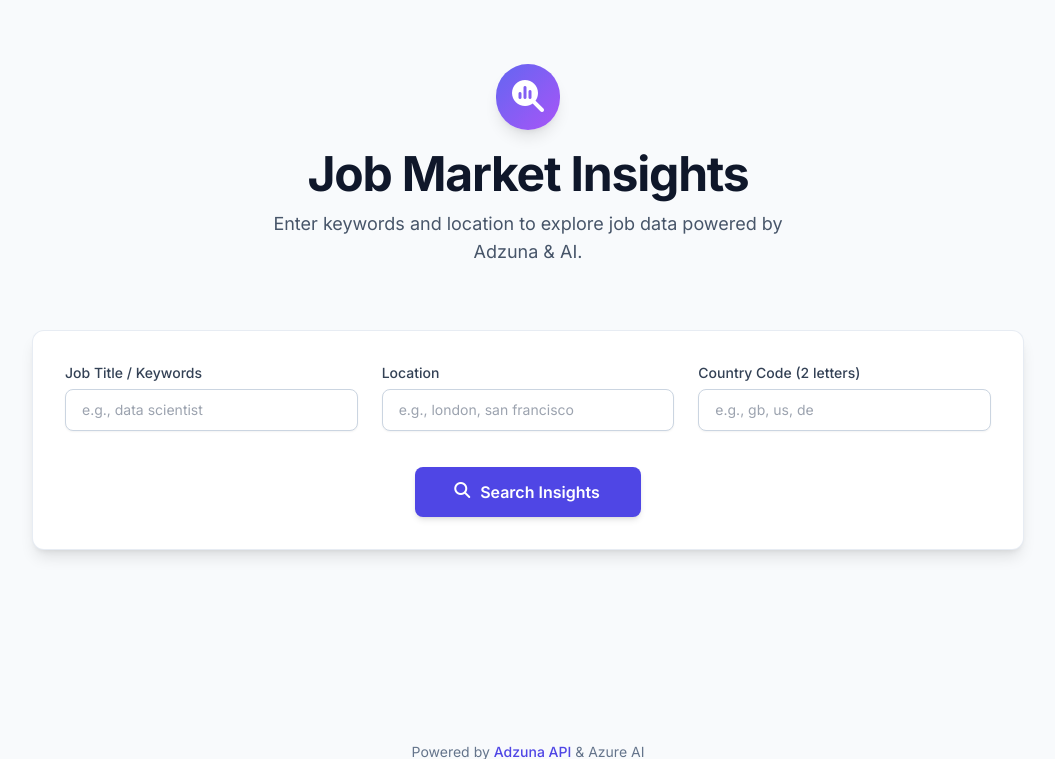
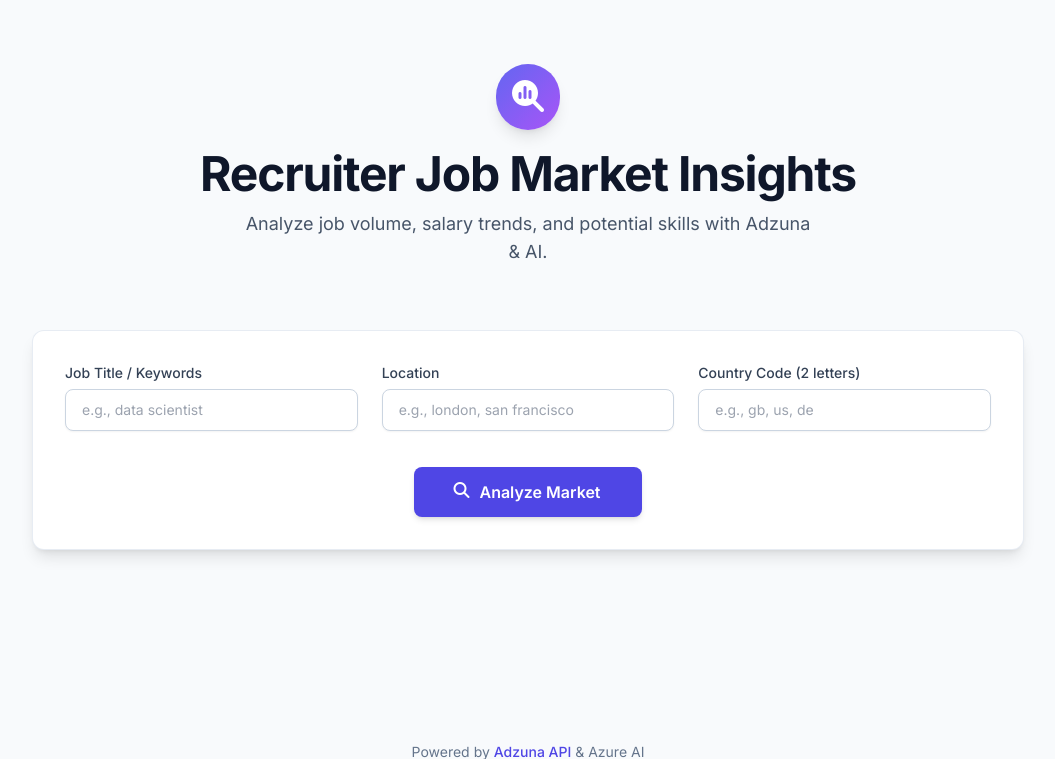
Before and after one commit to billo-w/job-app-v2, a Flask app: page / in a window 1280 px wide. Shown: the top 759 px of the page, without its empty margins (112-1167 px from the left). Run offline with Flask 2, Linux system fonts and the light colour scheme; some libraries are stand-ins or nearby versions.

Commit message:
updated app and html

```diff
--- a/app.py
+++ b/app.py
@@ -3,14 +3,15 @@ import requests
 from flask import Flask, request, jsonify, render_template, flash
 from dotenv import load_dotenv
 import logging
+import json # For safely parsing potential JSON in descriptions
 
 # Configure basic logging
 logging.basicConfig(level=logging.INFO)
 
-# Load environment variables from a .env file
+# Load environment variables
 load_dotenv()
 
-# Initialize the Flask application
+# Initialize Flask App
 app = Flask(__name__, template_folder='templates')
 app.secret_key = os.getenv('FLASK_SECRET_KEY', 'a_default_secret_key_for_dev')
 
@@ -18,21 +19,81 @@ app.secret_key = os.getenv('FLASK_SECRET_KEY', 'a_default_secret_key_for_dev')
 ADZUNA_APP_ID = os.getenv('ADZUNA_APP_ID')
 ADZUNA_APP_KEY = os.getenv('ADZUNA_APP_KEY')
 ADZUNA_API_BASE_URL = 'https://api.adzuna.com/v1/api/jobs'
-RESULTS_PER_PAGE = 100 # Increased number of jobs to fetch
+RESULTS_PER_PAGE = 20 # Fetch more jobs for display
 
-# --- Azure AI Foundry Configuration ---
+# --- Azure AI Configuration ---
 AZURE_AI_ENDPOINT = os.getenv('AZURE_AI_ENDPOINT')
 AZURE_AI_KEY = os.getenv('AZURE_AI_KEY')
 
-def get_ai_summary(query_details, total_jobs, job_listings_sample):
+def get_salary_histogram(country_code, location, job_title):
     """
-    Calls the deployed Azure AI (OpenAI compatible) model to generate a
-    recruiter-focused job market summary. Uses a sample of listings for the prompt.
+    Fetches salary histogram data from Adzuna.
+
+    Args:
+        country_code (str): 2-letter country code.
+        location (str): Location name.
+        job_title (str): Job title/keywords.
+
+    Returns:
+        dict: Salary histogram data, or None if an error occurs or no data found.
+    """
+    if not ADZUNA_APP_ID or not ADZUNA_APP_KEY:
+        app.logger.warning("Adzuna credentials not set, cannot fetch salary histogram.")
+        return None
+
+    histogram_url = f"{ADZUNA_API_BASE_URL}/{country_code.lower()}/histogram"
+    params = {
+        'app_id': ADZUNA_APP_ID,
+        'app_key': ADZUNA_APP_KEY,
+        'location0': location, # Adzuna uses location0 for histogram
+        'what': job_title,
+        'content-type': 'application/json'
+    }
+    app.logger.info(f"Fetching salary histogram for: {params}")
+    try:
+        response = requests.get(histogram_url, params=params, timeout=15)
+        response.raise_for_status()
+        data = response.json()
+        if 'histogram' in data and data['histogram']:
+            app.logger.info("Successfully fetched salary histogram.")
+            # Calculate average if possible (simple mean, may not be perfect)
+            total_salary = 0
+            total_count = 0
+            for salary_point, count in data['histogram'].items():
+                try:
+                    total_salary += float(salary_point) * count
+                    total_count += count
+                except ValueError:
+                    continue # Skip if salary point isn't a number
+            average_salary = round(total_salary / total_count) if total_count > 0 else None
+            return {"histogram": data['histogram'], "average": average_salary}
+        else:
+            app.logger.info("No salary histogram data found for this query.")
+            return None
+    except requests.exceptions.Timeout:
+        app.logger.error("Request to Adzuna histogram endpoint timed out.")
+        # Don't flash here, it's supplementary data
+        return None
+    except requests.exceptions.RequestException as e:
+        app.logger.error(f"Error fetching salary histogram: {e}")
+        if e.response is not None:
+             app.logger.error(f"Histogram Response Status: {e.response.status_code}, Body: {e.response.text[:200]}")
+        return None
+    except Exception as e:
+         app.logger.error(f"Unexpected error fetching salary histogram: {e}")
+         return None
+
+
+def get_ai_summary(query_details, total_jobs, job_listings_sample, salary_data):
+    """
+    Calls Azure AI model for an enhanced recruiter-focused summary,
+    incorporating salary data and inferring skills.
 
     Args:
         query_details (dict): Contains 'what', 'where', 'country'.
-        total_jobs (int): The total number of jobs found by Adzuna.
-        job_listings_sample (list): A sample list of job listing dicts (first few results).
+        total_jobs (int): Total number of jobs found.
+        job_listings_sample (list): Sample list of job listing dicts (including descriptions).
+        salary_data (dict): Dictionary containing salary histogram and average, or None.
 
     Returns:
         str: The AI-generated summary, or None if an error occurs.
@@ -41,22 +102,43 @@ def get_ai_summary(query_details, total_jobs, job_listings_sample):
         app.logger.warning("Azure AI Endpoint or Key not configured. Skipping summary.")
         return None
 
-    # --- Prepare the prompt for the AI model (Recruiter Focus) ---
-    # Use only the first 5-7 titles for the prompt to keep it concise
-    sample_titles = [job['title'] for job in job_listings_sample[:7]]
+    # --- Prepare data for the prompt ---
+    sample_titles = [job['title'] for job in job_listings_sample[:5]]
+    # Combine descriptions from the sample for skill inference (limit length)
+    sample_descriptions = " ".join([
+        job['description'] for job in job_listings_sample[:5]
+        if isinstance(job.get('description'), str) # Ensure description is a string
+    ])
+    # Limit combined description length to avoid overly long prompts
+    max_desc_length = 1000
+    if len(sample_descriptions) > max_desc_length:
+        sample_descriptions = sample_descriptions[:max_desc_length] + "..."
 
+    salary_info = "Not available"
+    if salary_data and salary_data.get('average'):
+        # Format average salary nicely (basic example, could use locale)
+        salary_info = f"approximately {salary_data['average']:,} (currency based on country)"
+    elif salary_data and salary_data.get('histogram'):
+         salary_info = "Distribution data available, but average could not be calculated."
+
+    # --- Construct the Enhanced Prompt ---
     system_message = (
-        "You are an AI assistant to proivde valuable information on the job market for recruiters. "
-        "Your goal is to provide hiring insights based on job volume data."
+        "You are an AI assistant providing recruitment market analysis. "
+        "Focus on actionable insights for a recruiter based *only* on the provided data."
     )
     user_prompt = (
-        f"Analyze the following job market data for a recruiter looking to hire for '{query_details['what']}' "
+        f"Analyze the job market for a recruiter hiring for '{query_details['what']}' "
         f"in '{query_details['where']}, {query_details['country'].upper()}'.\n\n"
-        f"Data Points:\n"
-        f"- Total matching job listings found: {total_jobs}\n"
-        f"- Sample similar job titles advertised: {', '.join(sample_titles) if sample_titles else 'None available'}\n\n"
-        f"Based *only* on the total number of job listings, provide brief insights on the job market"
-        f"Also, provide a summary of the most common skills required for these roles on based on the data provided"
+        f"**Market Data:**\n"
+        f"- Total Job Listings Found: {total_jobs}\n"
+        f"- Estimated Average Salary: {salary_info}\n"
+        f"- Sample Job Titles: {', '.join(sample_titles) if sample_titles else 'N/A'}\n"
+        f"- Sample Job Description Excerpts: {sample_descriptions if sample_descriptions else 'N/A'}\n\n"
+        f"**Recruiter Analysis (Based *only* on above data):**\n"
+        f"1.  **Market Activity & Competitiveness:** Based on job volume and salary data (if available), how active/competitive does this market seem?\n"
+        f"2.  **Key Skills/Keywords:** Based *only* on the sample titles and descriptions, what 2-3 potential key skills or technologies seem commonly required?\n"
+        f"3.  **Candidate Pool & Sourcing:** What does the job volume suggest about the likely candidate pool size and the potential need for proactive sourcing vs. relying on applications?\n\n"
+        f"Provide a concise, bulleted summary. Do not invent skills or salary details not present in the data."
     )
 
     payload = {
@@ -64,7 +146,7 @@ def get_ai_summary(query_details, total_jobs, job_listings_sample):
             {"role": "system", "content": system_message},
             {"role": "user", "content": user_prompt}
         ],
-        "max_tokens": 150,
+        "max_tokens": 250, # Increased slightly for more detailed analysis
         "temperature": 0.5
     }
     headers = {
@@ -72,27 +154,21 @@ def get_ai_summary(query_details, total_jobs, job_listings_sample):
         'api-key': AZURE_AI_KEY
     }
 
-    app.logger.info(f"Sending recruiter-focused request to Azure AI Endpoint: {AZURE_AI_ENDPOINT}")
+    app.logger.info(f"Sending enhanced recruiter request to Azure AI Endpoint: {AZURE_AI_ENDPOINT}")
     try:
-        response = requests.post(AZURE_AI_ENDPOINT, headers=headers, json=payload, timeout=25)
+        response = requests.post(AZURE_AI_ENDPOINT, headers=headers, json=payload, timeout=30) # Increased timeout
         response.raise_for_status()
         response_data = response.json()
         if 'choices' in response_data and len(response_data['choices']) > 0:
             message = response_data['choices'][0].get('message')
             if message and 'content' in message:
                 summary = message['content']
-                app.logger.info("Successfully received recruiter summary from Azure AI.")
+                app.logger.info("Successfully received enhanced recruiter summary from Azure AI.")
                 return summary.strip()
-            else:
-                 app.logger.warning(f"Azure AI response 'choices' structure unexpected: {message}")
-                 return None
-        else:
-            app.logger.warning(f"Azure AI response did not contain expected 'choices' field. Response: {response_data}")
-            return None
+            else: app.logger.warning(f"Azure AI response 'choices' structure unexpected: {message}"); return None
+        else: app.logger.warning(f"Azure AI response did not contain 'choices'. Response: {response_data}"); return None
     except requests.exceptions.Timeout:
-        app.logger.error("Request to Azure AI timed out.")
-        flash("Could not generate AI summary: The request timed out.", "warning")
-        return None
+        app.logger.error("Request to Azure AI timed out."); flash("Could not generate AI summary: The request timed out.", "warning"); return None
     except requests.exceptions.RequestException as e:
         # Log error details as before...
         app.logger.error(f"Error calling Azure AI endpoint: {e}")
@@ -101,16 +177,14 @@ def get_ai_summary(query_details, total_jobs, job_listings_sample):
             try: error_details = e.response.text
             except Exception: pass
             try:
-                error_json = e.response.json()
+                error_json = e.response.json();
                 if 'error' in error_json: app.logger.error(f"Azure AI Error Code: {error_json['error'].get('code')}, Message: {error_json['error'].get('message')}")
             except Exception: pass
             app.logger.error(f"Azure AI Raw Response Status: {e.response.status_code}, Body: {error_details[:500]}")
         flash(f"Could not generate AI summary: Error communicating with the AI service (Status: {e.response.status_code if e.response is not None else 'N/A'}). Please check configuration.", "warning")
         return None
     except Exception as e:
-        app.logger.error(f"Unexpected error during AI summary generation: {e}")
-        flash("An unexpected error occurred while generating the AI summary.", "warning")
-        return None
+        app.logger.error(f"Unexpected error during AI summary generation: {e}"); flash("An unexpected error occurred while generating the AI summary.", "warning"); return None
 
 
 @app.route('/', methods=['GET'])
@@ -121,8 +195,8 @@ def home():
 @app.route('/insights', methods=['POST'])
 def get_insights():
     """
-    Handles form submission, fetches job insights from Adzuna, gets AI summary,
-    and re-renders the main page with the results.
+    Handles form submission, fetches job insights & salary data from Adzuna,
+    gets enhanced AI summary, and re-renders the main page.
     """
     job_title = request.form.get('what')
     location = request.form.get('where')
@@ -134,82 +208,71 @@ def get_insights():
         return render_template('index.html', insights=None, form_data=form_data)
 
     if not ADZUNA_APP_ID or not ADZUNA_APP_KEY:
-         flash("Adzuna API credentials not configured on the server. Please contact the administrator.", "error")
+         flash("Adzuna API credentials not configured on the server.", "error")
          return render_template('index.html', insights=None, form_data=form_data)
 
-    # --- Prepare Adzuna API Request ---
+    insights_data = None
+    salary_data = None
+    ai_summary = None
+
+    # --- Call Adzuna Search API ---
     api_url = f"{ADZUNA_API_BASE_URL}/{country_code.lower()}/search/1"
     params = {
-        'app_id': ADZUNA_APP_ID,
-        'app_key': ADZUNA_APP_KEY,
-        'what': job_title,
-        'where': location,
-        'results_per_page': RESULTS_PER_PAGE, # Use the updated variable
+        'app_id': ADZUNA_APP_ID, 'app_key': ADZUNA_APP_KEY, 'what': job_title,
+        'where': location, 'results_per_page': RESULTS_PER_PAGE,
         'content-type': 'application/json'
     }
-
-    insights_data = None
-    ai_summary = None
-
-    # --- Call Adzuna API ---
     try:
         app.logger.info(f"Fetching Adzuna data for: {params}")
-        response = requests.get(api_url, params=params, timeout=20) # Slightly increased timeout for more results
+        response = requests.get(api_url, params=params, timeout=20)
         response.raise_for_status()
         data = response.json()
         app.logger.info("Successfully fetched data from Adzuna.")
 
-        # --- Extract Adzuna Insights ---
         total_jobs = data.get('count', 0)
-        results = data.get('results', []) # This now contains up to RESULTS_PER_PAGE jobs
-        job_listings = [ # Process all fetched jobs for display
-            {
-                "title": job.get('title'),
-                "company": job.get('company', {}).get('display_name', 'N/A'),
-                "location": job.get('location', {}).get('display_name', 'N/A'),
-                "description": job.get('description', 'No description available.'),
-                "url": job.get('redirect_url'),
-                "created": job.get('created')
-            }
+        results = data.get('results', [])
+        job_listings = [
+            { "title": job.get('title'), "company": job.get('company', {}).get('display_name', 'N/A'),
+              "location": job.get('location', {}).get('display_name', 'N/A'),
+              "description": job.get('description', 'No description available.'),
+              "url": job.get('redirect_url'), "created": job.get('created') }
             for job in results
         ]
 
         insights_data = {
-            "query": { "what": job_title, "where": location, "country": country_code },
-            "total_matching_jobs": total_jobs,
-            "job_listings": job_listings, # Pass the full list for display
-            "ai_summary": None
+            "query": form_data, "total_matching_jobs": total_jobs,
+            "job_listings": job_listings, "ai_summary": None, "salary_data": None
         }
 
-        # --- Call Azure AI for Summary (if Adzuna call was successful) ---
+        # --- Call Adzuna Histogram API (if search successful) ---
         if insights_data:
-            # Pass only the first few listings as a sample to the AI function
+            salary_data = get_salary_histogram(country_code, location, job_title)
+            if salary_data:
+                insights_data['salary_data'] = salary_data # Add salary data to insights
+
+        # --- Call Azure AI for Summary (if search successful) ---
+        if insights_data:
             ai_summary = get_ai_summary(
-                insights_data['query'],
-                insights_data['total_matching_jobs'],
-                insights_data['job_listings'][:10] # Send sample (e.g., first 10) to AI
+                insights_data['query'], insights_data['total_matching_jobs'],
+                insights_data['job_listings'][:10], # Pass sample listings (with descriptions)
+                salary_data # Pass fetched salary data
             )
             if ai_summary:
                 insights_data['ai_summary'] = ai_summary
 
     except requests.exceptions.Timeout:
-         app.logger.error("Request to Adzuna timed out.")
+         app.logger.error("Request to Adzuna search timed out.")
          flash("Could not retrieve job data: The request to Adzuna timed out.", "error")
     except requests.exceptions.HTTPError as e:
          # Log error details as before...
          error_message = f"Adzuna API Error: {e.response.status_code}."
-         try:
-             api_error_details = e.response.json().get('__all__') or e.response.json().get('error') or e.response.text
-             if api_error_details: error_message += f" Details: {str(api_error_details)[:200]}"
+         try: api_error_details = e.response.json().get('__all__') or e.response.json().get('error') or e.response.text; error_message += f" Details: {str(api_error_details)[:200]}"
          except Exception: pass
-         app.logger.error(f"Adzuna HTTP Error: {error_message}")
-         flash(error_message, "error")
+         app.logger.error(f"Adzuna HTTP Error: {error_message}"); flash(error_message, "error")
     except requests.exceptions.RequestException as e:
-        app.logger.error(f"Failed to connect to Adzuna API: {e}")
-        flash(f"Could not retrieve job data: Failed to connect to Adzuna API.", "error")
+        app.logger.error(f"Failed to connect to Adzuna API: {e}"); flash(f"Could not retrieve job data: Failed to connect to Adzuna API.", "error")
     except Exception as e:
-        app.logger.error(f"Unexpected error during Adzuna data fetch: {e}")
-        flash("An internal server error occurred while retrieving job data.", "error")
+        app.logger.error(f"Unexpected error during Adzuna data fetch: {e}"); flash("An internal server error occurred while retrieving job data.", "error")
 
     # --- Render Template ---
     return render_template('index.html', insights=insights_data, form_data=form_data)
--- a/templates/index.html
+++ b/templates/index.html
@@ -24,6 +24,8 @@
         .line-clamp-3 { overflow: hidden; display: -webkit-box; -webkit-box-orient: vertical; -webkit-line-clamp: 3; }
         /* AI Summary Box Styling - Modernized */
         .ai-summary-box { background: linear-gradient(145deg, #f0f9ff 0%, #e0f2fe 100%); border: 1px solid #e0f2fe; border-left-width: 4px; border-left-color: #38bdf8; color: #0c4a6e; box-shadow: 0 2px 4px rgba(0, 0, 0, 0.05); }
+        /* Salary Info Box */
+        .salary-info-box { background-color: #f0fdfa; border: 1px solid #a7f3d0; border-left-width: 4px; border-left-color: #10b981; color: #065f46; box-shadow: 0 2px 4px rgba(0, 0, 0, 0.05); }
         /* Input field focus state */
         input[type="text"]:focus { box-shadow: 0 0 0 2px #c7d2fe; border-color: #6366f1; }
         /* Button hover/focus state */
@@ -41,8 +43,8 @@
             <div class="inline-block bg-gradient-to-br from-indigo-500 to-purple-500 text-white p-4 rounded-full mb-5 shadow-lg">
                  <i class="fas fa-magnifying-glass-chart fa-2x"></i>
             </div>
-            <h1 class="text-3xl sm:text-4xl lg:text-5xl font-bold text-slate-900 tracking-tight">Job Market Insights</h1>
-            <p class="text-slate-600 mt-3 text-lg max-w-xl mx-auto">Enter keywords and location to explore job data powered by Adzuna & AI.</p>
+            <h1 class="text-3xl sm:text-4xl lg:text-5xl font-bold text-slate-900 tracking-tight">Recruiter Job Market Insights</h1> {# Updated Title #}
+            <p class="text-slate-600 mt-3 text-lg max-w-xl mx-auto">Analyze job volume, salary trends, and potential skills with Adzuna & AI.</p> {# Updated Subtitle #}
         </header>
 
         {% with messages = get_flashed_messages(with_categories=true) %}
@@ -83,7 +85,7 @@
                 <div class="text-center pt-3">
                     <button type="submit"
                             class="inline-flex items-center justify-center py-3 px-10 border border-transparent shadow-md text-base font-semibold rounded-lg text-white bg-indigo-600 hover:bg-indigo-700 focus:outline-none focus-visible:ring-2 focus-visible:ring-offset-2 focus-visible:ring-indigo-500 transition-all-ease transform hover:-translate-y-0.5">
-                        <i class="fas fa-search mr-2 -ml-1 h-5 w-5"></i> Search Insights
+                        <i class="fas fa-search mr-2 -ml-1 h-5 w-5"></i> Analyze Market
                     </button>
                 </div>
             </form>
@@ -93,7 +95,7 @@
         <section id="results" class="transition-all-ease duration-300 space-y-10">
             <header class="text-center md:text-left border-b border-slate-200 pb-4">
                  <h2 class="text-2xl font-semibold text-slate-800">
-                    Analysis Results
+                    Market Analysis
                  </h2>
                  <p class="text-md text-slate-500 mt-1">
                     Found <strong class="font-semibold text-indigo-600">{{ insights.total_matching_jobs }}</strong> jobs for
@@ -101,10 +103,29 @@
                  </p>
             </header>
 
+            {% if insights.salary_data %}
+            <div class="salary-info-box p-6 rounded-lg">
+                 <h3 class="text-lg font-semibold mb-2.5 flex items-center text-emerald-800">
+                    <i class="fa-solid fa-sack-dollar mr-2.5 text-emerald-600 fa-lg"></i> Salary Insights (Estimated)
+                </h3>
+                {% if insights.salary_data.average %}
+                    <p class="text-sm leading-relaxed">
+                        Estimated average salary based on available listings:
+                        <strong class="text-lg font-semibold">{{ "{:,.0f}".format(insights.salary_data.average) }}</strong>
+                        <span class="text-xs text-emerald-700"> (Currency based on country: {{ insights.query.country.upper() }})</span>
+                    </p>
+                    <p class="text-xs text-emerald-700 mt-1">Note: Based on Adzuna's histogram data; may not represent all roles.</p>
+                {% elif insights.salary_data.histogram %}
+                     <p class="text-sm leading-relaxed">Salary distribution data found, but an average could not be calculated from the available points.</p>
+                {% else %}
+                     <p class="text-sm leading-relaxed">Salary data could not be retrieved for this specific query.</p>
+                {% endif %}
+            </div>
+            {% endif %}
             {% if insights.ai_summary %}
             <div class="ai-summary-box p-6 rounded-lg">
                 <h3 class="text-lg font-semibold mb-2.5 flex items-center text-sky-900">
-                    <i class="fa-solid fa-user-tie mr-2.5 text-sky-500 fa-lg"></i> Recruiter Insights
+                    <i class="fa-solid fa-user-tie mr-2.5 text-sky-500 fa-lg"></i> AI Recruitment Analysis
                 </h3>
                 <p class="text-sm leading-relaxed whitespace-pre-wrap">{{ insights.ai_summary }}</p>
             </div>
```
